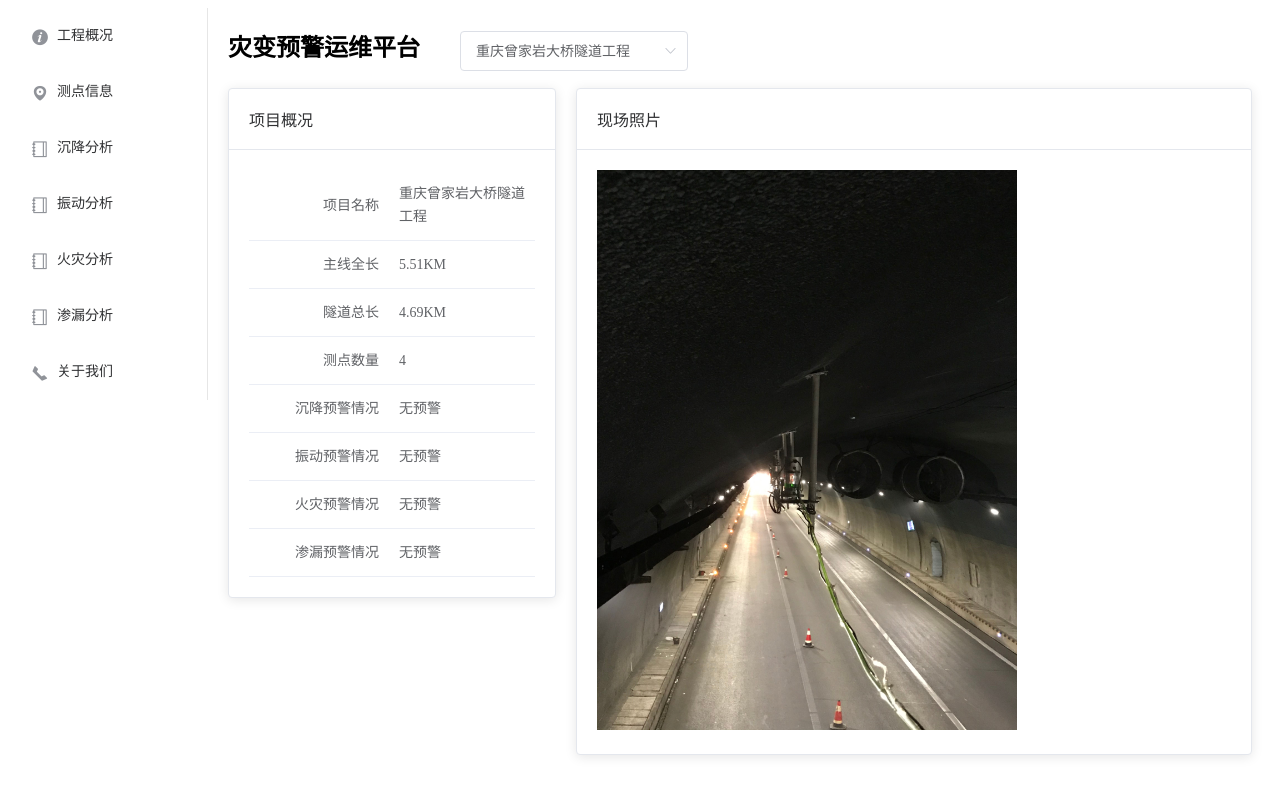
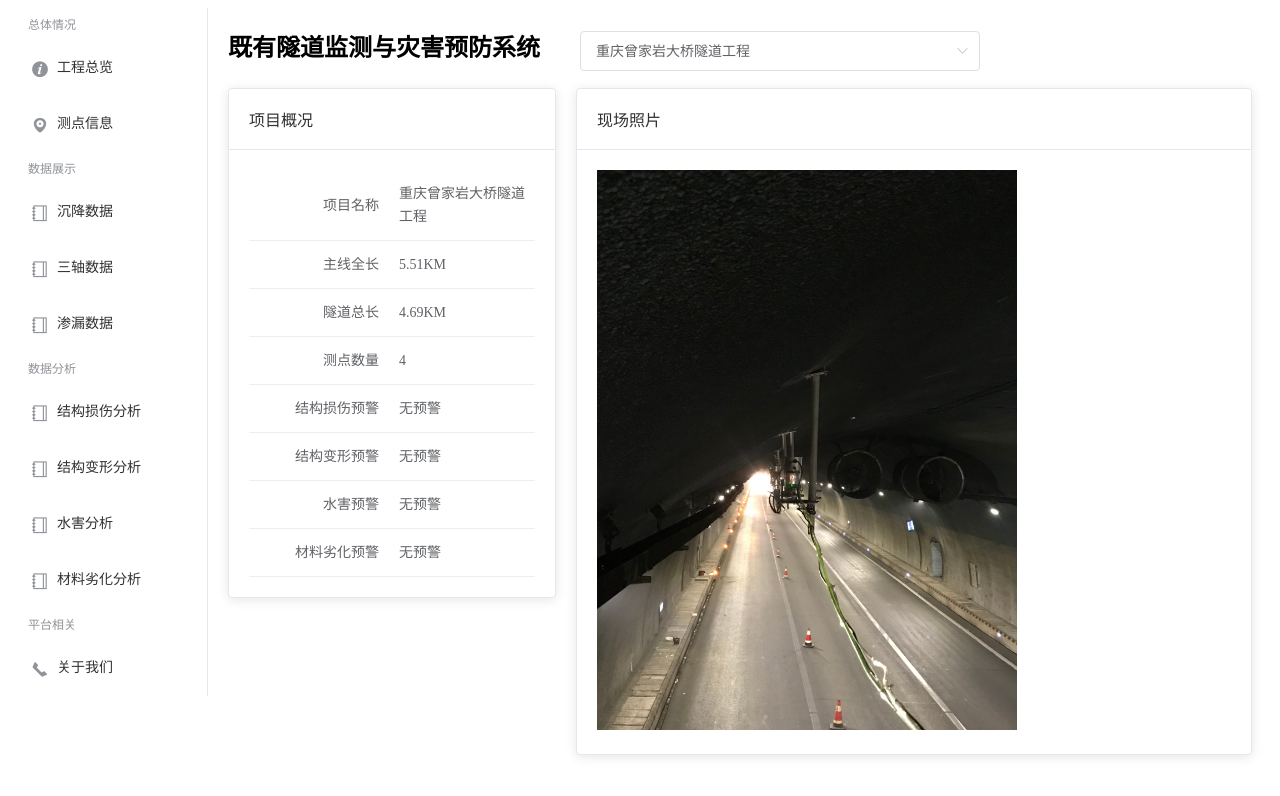
Before and after one commit to panhaoyu/displacement_monitor_frontend, a Vue app: page /displacement in a window 1280 px wide. Shown: the top 796 px of the page. Built offline with nearby package versions, Linux system fonts and the light colour scheme.

Commit message:
完成一系列的调整，录制示例视频

```diff
--- a/src/App.vue
+++ b/src/App.vue
@@ -4,9 +4,9 @@
     <el-container>
       <el-header>
         <h2>
-          <span>灾变预警运维平台</span>
-          <span style="font-size: smaller; margin-left: 40px">
-            <el-select v-model="projectName" placeholder="请选择">
+          <span>既有隧道监测与灾害预防系统</span>
+          <span style="font-size: smaller; margin-left: 40px; width: 400px">
+            <el-select v-model="projectName" placeholder="请选择" style="width: 400px">
               <el-option v-for="item in options" :key="item.value" :label="item.label" :value="item.value"></el-option>
             </el-select>
           </span>
--- a/src/components/Sidebar.vue
+++ b/src/components/Sidebar.vue
@@ -1,34 +1,60 @@
 <template>
   <el-aside width="200px">
     <el-menu class="el-menu-vertical-demo" router="router">
+
+      <el-menu-item-group title="总体情况">
         <el-menu-item :route="{name: UrlNames.project}" index="1">
           <i class="el-icon-info"></i>
-        <template #title>工程概况</template>
+          <template #title>工程总览</template>
         </el-menu-item>
         <el-menu-item :route="{name: UrlNames.points}" index="2">
           <i class="el-icon-location"></i>
           <template #title>测点信息</template>
         </el-menu-item>
-      <el-menu-item index="3" :route="{name: UrlNames.displacement}">
+      </el-menu-item-group>
+
+
+      <el-menu-item-group title="数据展示">
+        <el-menu-item index="2-1" :route="{name: UrlNames.displacement}">
           <i class="el-icon-notebook-1"></i>
-        <template #title>沉降分析</template>
+          <template #title>沉降数据</template>
         </el-menu-item>
+        <el-menu-item index="2-2">
+          <i class="el-icon-notebook-1"></i>
+          <template #title>三轴数据</template>
+        </el-menu-item>
+        <el-menu-item index="2-3">
+          <i class="el-icon-notebook-1"></i>
+          <template #title>渗漏数据</template>
+        </el-menu-item>
+      </el-menu-item-group>
+
+
+      <el-menu-item-group title="数据分析">
         <el-menu-item index="4">
           <i class="el-icon-notebook-1"></i>
-        <template #title>振动分析</template>
+          <template #title>结构损伤分析</template>
         </el-menu-item>
         <el-menu-item index="5">
           <i class="el-icon-notebook-1"></i>
-        <template #title>火灾分析</template>
+          <template #title>结构变形分析</template>
         </el-menu-item>
         <el-menu-item index="6">
           <i class="el-icon-notebook-1"></i>
-        <template #title>渗漏分析</template>
+          <template #title>水害分析</template>
         </el-menu-item>
+        <el-menu-item index="8">
+          <i class="el-icon-notebook-1"></i>
+          <template #title>材料劣化分析</template>
+        </el-menu-item>
+      </el-menu-item-group>
+
+      <el-menu-item-group title="平台相关">
         <el-menu-item index="7">
           <i class="el-icon-phone"></i>
           <template #title>关于我们</template>
         </el-menu-item>
+      </el-menu-item-group>
     </el-menu>
   </el-aside>
 </template>
--- a/src/pages/Displacement.vue
+++ b/src/pages/Displacement.vue
@@ -38,7 +38,7 @@
     <el-col :span="16">
       <el-card>
         <template #header>数据表</template>
-        <canvas ref="chartElement" id="chart" height="260"></canvas>
+        <canvas ref="chartElement" id="chart" height="240"></canvas>
       </el-card>
     </el-col>
   </el-row>
--- a/src/utils/projectData.ts
+++ b/src/utils/projectData.ts
@@ -57,10 +57,10 @@ const projectData = reactive({
         ['主线全长', project.value.info.totalLength],
         ['隧道总长', project.value.info.tunnelLength],
         ['测点数量', `${project.value.points.length}`],
-        ['沉降预警情况', '无预警'],
-        ['振动预警情况', '无预警'],
-        ['火灾预警情况', '无预警'],
-        ['渗漏预警情况', '无预警'],]),
+        ['结构损伤预警', '无预警'],
+        ['结构变形预警', '无预警'],
+        ['水害预警', '无预警'],
+        ['材料劣化预警', '无预警'],]),
     image: computed(() => project.value.info.coverImage),
     pointColumns: ['测点名称', '测点位置', '测点类型', '运行状态', '报警数量', '最近采集时间', '最近测量值'],
     points: computed(() => project.value.points.map(item => [
```
Lines whose indentation alone changed are shown as unchanged.
